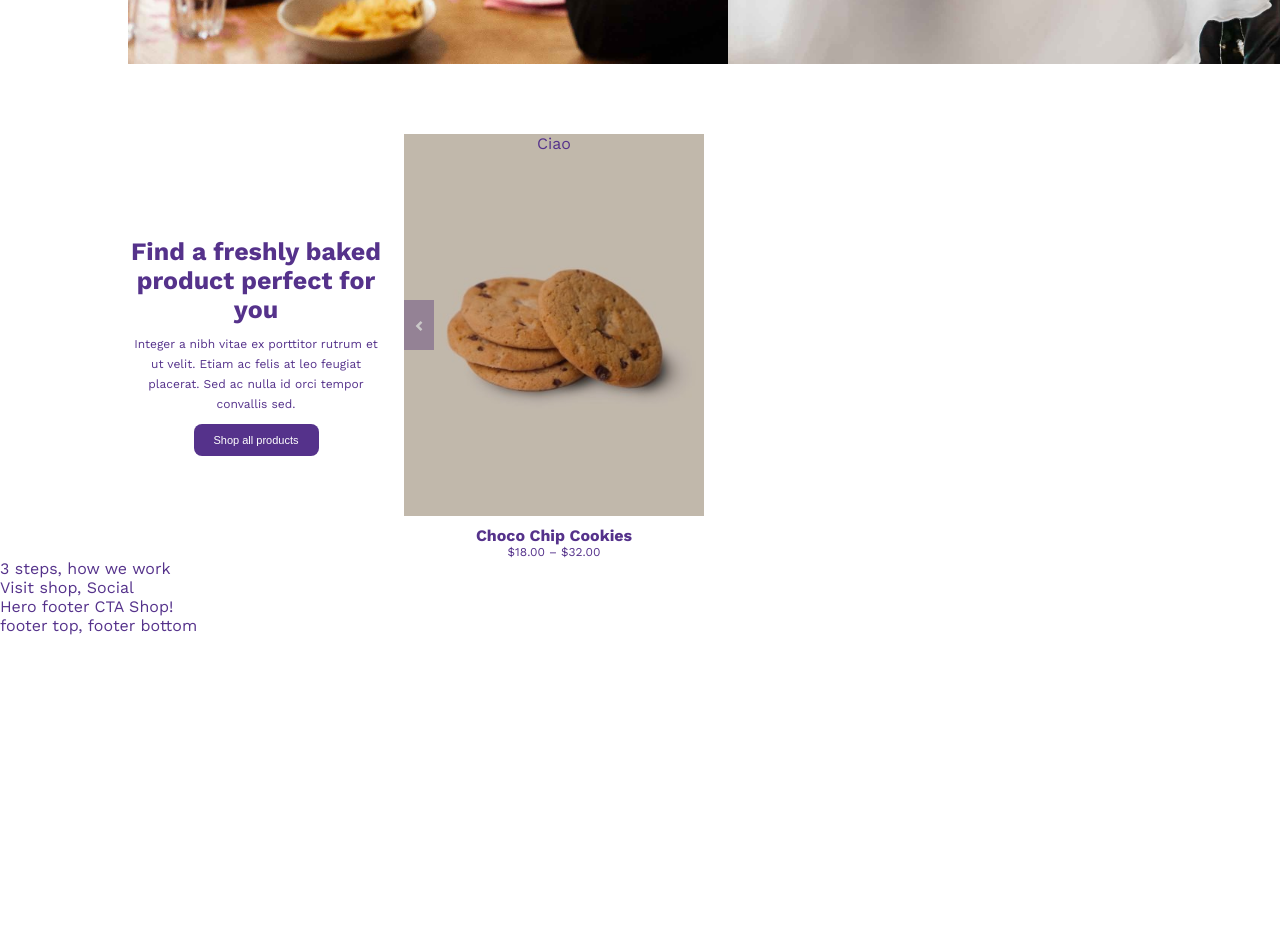
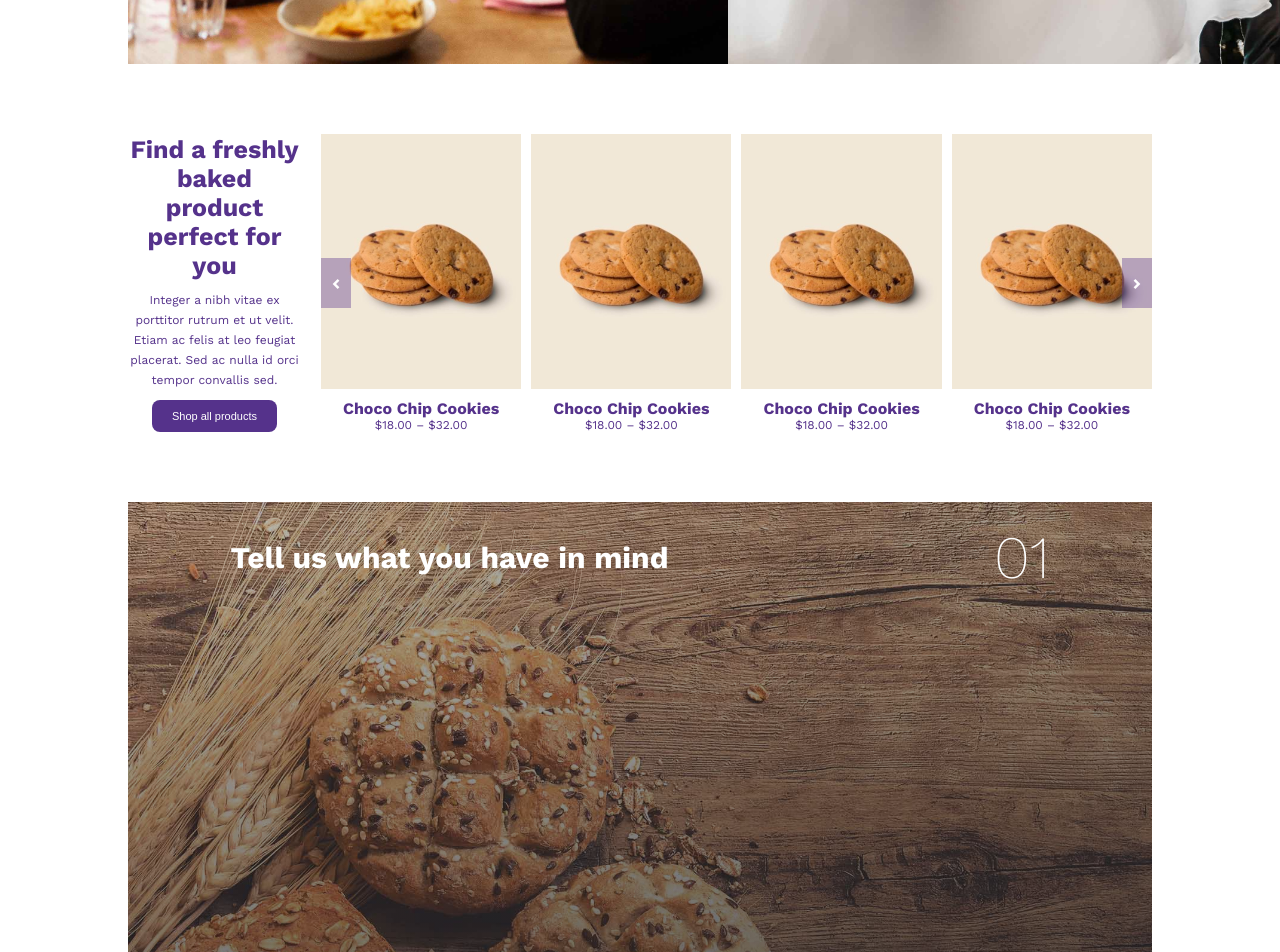
Before and after one commit to mariklim/proj-html-vuejs, a Vue app: page / in a window 1280 px wide. Shown: the part 2200-3152 px from the top of the page. Before the commit the page ends 2835 px from the top, so only its background shows below. Built offline with nearby package versions, Linux system fonts and the light colour scheme.

Commit message:
aggiunto Bg sezione step

```diff
--- a/src/components/Main/Corporate.vue
+++ b/src/components/Main/Corporate.vue
@@ -48,6 +48,12 @@
                   src="../../assets/image/choco-chip-cookies-400x510.jpg"
                   alt="choco chip cookies"
                 />
+                <div class="img_cover">
+                  <div class="description">
+                    <h4>SELECT OPTIONS /</h4>
+                    <h5>QUICK VIEW</h5>
+                  </div>
+                </div>
               </div>
               <div class="description">
                 <h4>Choco chip cookies</h4>
@@ -55,45 +61,66 @@
               </div>
             </div>
           </li>
-          <!-- <li>
+          <li>
             <div class="cardImg">
-              <a href="#">
+              <div class="img">
                 <img
-                  src="../../assets/image/strawberry-jam-cookies-400x510.jpg"
-                  alt="strawberry jam cookies"
-              /></a>
+                  src="../../assets/image/choco-chip-cookies-400x510.jpg"
+                  alt="choco chip cookies"
+                />
+                <div class="img_cover">
+                  <div class="description">
+                    <h4>SELECT OPTIONS /</h4>
+                    <h5>QUICK VIEW</h5>
+                  </div>
+                </div>
+              </div>
               <div class="description">
-                <h4>strawberry jam cookies</h4>
+                <h4>Choco chip cookies</h4>
                 <h5>$18.00 – $32.00</h5>
               </div>
             </div>
-          </li> -->
-          <!-- <li>
+          </li>
+          <li>
             <div class="cardImg">
-              <a href="#">
+              <div class="img">
                 <img
-                  src="../../assets/image/strawberry-donut-400x510.jpg"
-                  alt="strawberry donut"
-              /></a>
+                  src="../../assets/image/choco-chip-cookies-400x510.jpg"
+                  alt="choco chip cookies"
+                />
+                <div class="img_cover">
+                  <div class="description">
+                    <h4>SELECT OPTIONS /</h4>
+                    <h5>QUICK VIEW</h5>
+                  </div>
+                </div>
+              </div>
               <div class="description">
-                <h4>strawberry donut</h4>
+                <h4>Choco chip cookies</h4>
                 <h5>$18.00 – $32.00</h5>
               </div>
             </div>
-          </li> -->
-          <!-- <li>
+          </li>
+           <li>
             <div class="cardImg">
-              <a href="#">
+              <div class="img">
                 <img
-                  src="../../assets/image/perfect-macarons-400x510.jpg"
-                  alt="perfect macarons"
-              /></a>
+                  src="../../assets/image/choco-chip-cookies-400x510.jpg"
+                  alt="choco chip cookies"
+                />
+                <div class="img_cover">
+                  <div class="description">
+                    <h4>SELECT OPTIONS /</h4>
+                    <h5>QUICK VIEW</h5>
+                  </div>
+                </div>
+              </div>
               <div class="description">
-                <h4>perfect macarons</h4>
+                <h4>Choco chip cookies</h4>
                 <h5>$18.00 – $32.00</h5>
               </div>
             </div>
-          </li> -->
+          </li>
         </ul>
       </div>
     </div>
@@ -188,6 +215,11 @@ export default {
   .prod_gallery {
     ul {
       display: flex;
+      li {
+        position: relative;
+        display: flex;
+        align-items: center;
+      }
       .cardImg {
         text-align: center;
         text-transform: capitalize;
@@ -199,7 +231,7 @@ export default {
       li .img {
         position: relative;
         max-width: 18.75rem;
-         display: flex;
+        display: flex;
         align-items: center;
         img {
           width: 100%;
@@ -207,19 +239,30 @@ export default {
         }
       }
 
-      li .img::after {
+      .img_cover {
         position: absolute;
+        display: flex;
+        justify-content: center;
+        align-items: center;
         top: 0;
         bottom: 0;
         right: 0;
         left: 0;
-        content: "ciao";
-        background-color: rgba(39, 33, 33, 0.24);
+        background-color: rgba(39, 33, 33, 0.39);
+        opacity: 0;
+        transition: all 1s;
+        cursor: pointer;
+        .description {
+          color: white;
+        }
+      }
+      .img_cover:hover {
+        opacity: 1;
       }
 
       //Bottoni slider
       //1.bottone prev <
-      li .img:first-child::before {
+      li:first-child::before {
         display: flex;
         align-items: center;
         justify-content: center;
@@ -231,11 +274,12 @@ export default {
         color: white;
         cursor: pointer;
         position: absolute;
+        z-index: 1;
       }
 
       //2.bottone next >
 
-      li .img:last-child::before {
+      li:last-child::before {
         display: flex;
         align-items: center;
         justify-content: center;
@@ -248,6 +292,7 @@ export default {
         cursor: pointer;
         position: absolute;
         right: 0;
+        z-index: 1;
       }
       //Bottoni slider fine
 
--- a/src/components/Main/Steps.vue
+++ b/src/components/Main/Steps.vue
@@ -1,21 +1,57 @@
 <template>
-<div>3 steps, how we work
+  <section>
+      <div class="container_step">
+          <div class="step_top">
+              <div class="step_title">
+                  <h2>Tell us what you have in mind</h2>
 
-</div>
+              </div>
+              <div class="number_step">
+                  01
 
+              </div>
+          </div>
+          <div class="step_bottom"></div>
+      </div>
+  </section>
 </template>
 
 <script>
+export default {
+  name: "Steps",
+  components: {},
+};
+</script>
 
-export default {
-    name:"Steps",
-    components:{
+<style lang="scss" scoped>
+@import "../../assets/style/common";
+@import "../../assets/style/variables";
+section {
+  @include container_80;
+  @include section_header;
+  @include margin_top_bottom_70px;
+  height: 37.5rem;
+  background-image: linear-gradient(
+170deg, rgba(35, 33, 37, 0.3) 0%, rgba(35, 33, 37, 0.8) 100%),url("../../assets/image/bakery-process-1.jpg");
+  background-size: cover;
+   color: white;
+}
+.container_step{
+    width: 80%;
+    margin: auto;
+    .step_top{
+        display: flex;
+        justify-content: space-between;
+        align-items: center;
+        padding: 1.25rem 0;
+            .step_title{
+                font-size: 20px;
+            }
+            .number_step{
+                font-size: 3.75rem;
+                font-weight: 200;
+            }
 
     }
-
 }
-</script>
-
-<style lang="scss">
-
 </style>
```
Also changed, not shown: 8 other files (tests, documents, lock files or other folders).
